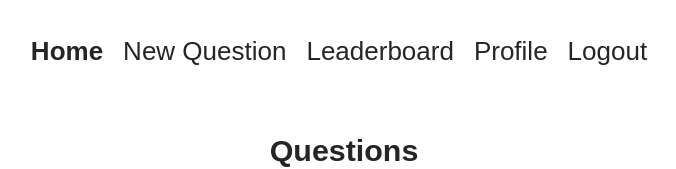
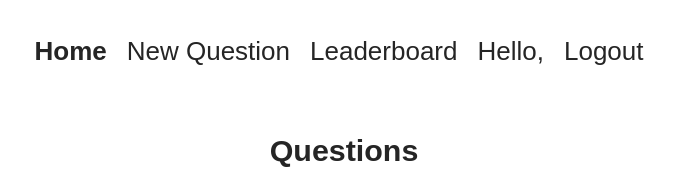
Before and after one commit to Widell79/would-you-rather, a React (Create React App) app: page / in a window 1280 px wide. Both pictures are taken after a click on the button "Sign in". Shown: the top 169 px of the page, without its empty margins (296-972 px from the left). Built offline with nearby package versions, Linux system fonts and the light colour scheme.

Commit message:
feat: Add logout ability and navlink

```diff
--- a/src/components/Nav.js
+++ b/src/components/Nav.js
@@ -1,7 +1,11 @@
 import React from "react";
+import { useSelector } from "react-redux";
 import { NavLink } from "react-router-dom";
+import { selectAuthedUser } from "../features/users/authedUserSlice";
 
 export default function Nav() {
+  const authedUser = useSelector(selectAuthedUser);
+
   return (
     <nav className="nav">
       <ul>
@@ -20,12 +24,18 @@ export default function Nav() {
             Leaderboard
           </NavLink>
         </li>
-        <li>Profile</li>
-        <li>
-          <NavLink to="/logout" activeClassName="active">
-            Logout
-          </NavLink>
-        </li>
+        {authedUser === null ? (
+          <li></li>
+        ) : (
+          <>
+            <li>Hello, {authedUser}</li>{" "}
+            <li>
+              <NavLink to="/logout" activeClassName="active">
+                Logout
+              </NavLink>
+            </li>
+          </>
+        )}
       </ul>
     </nav>
   );
```
